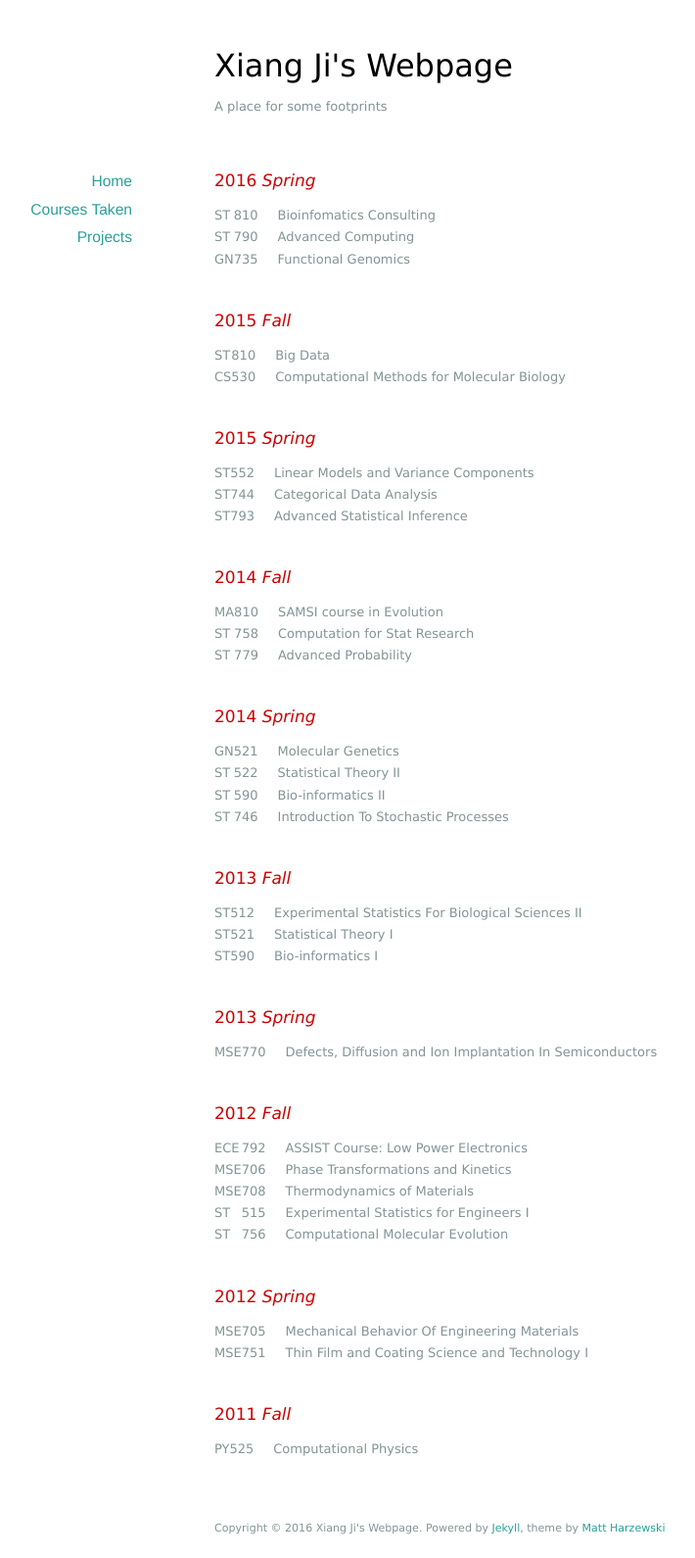
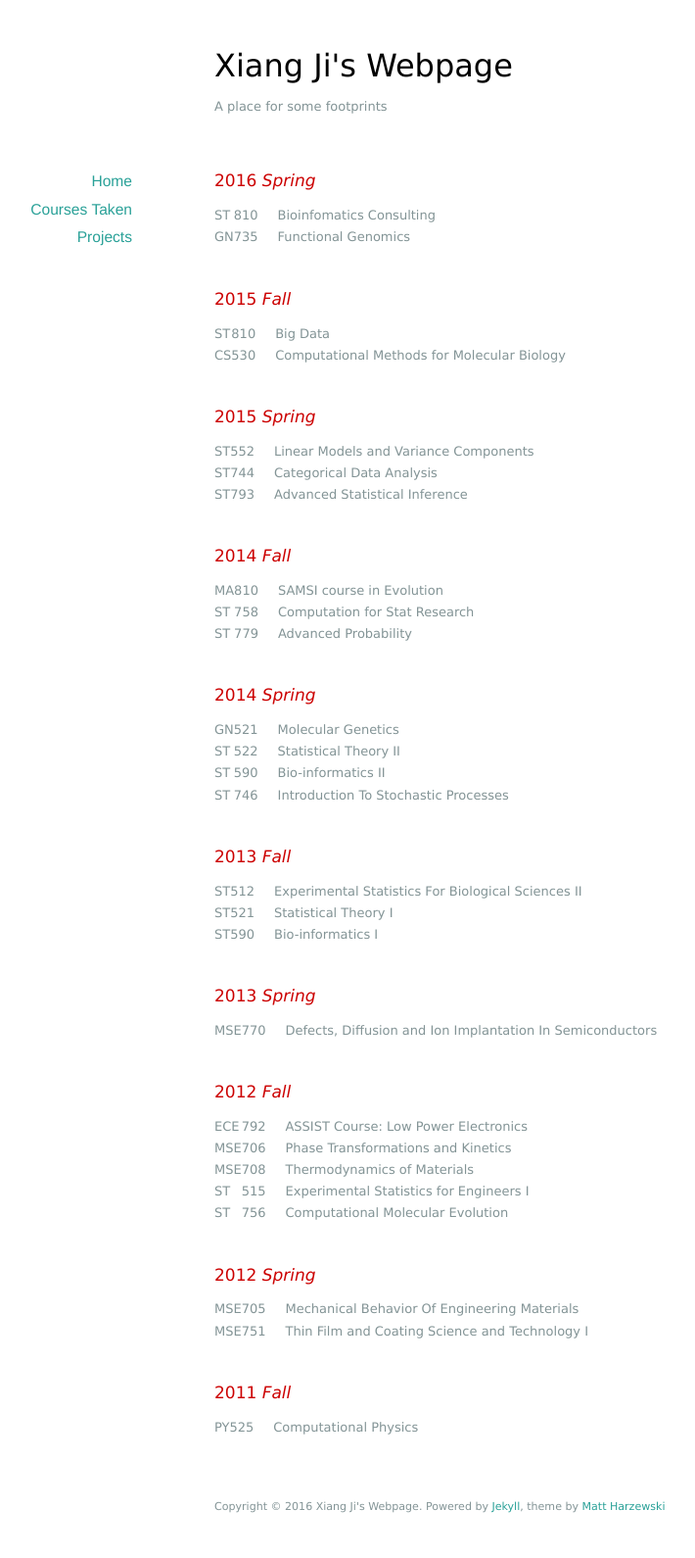
Before and after one commit to xiang-ji-ncsu/xiang-ji-ncsu.github.io, a Jekyll site: the page built from Courses/index.markdown, in a window 1280 px wide. Shown: the whole page at 98% size, without its empty margins (171-881 px from the left). Built offline with Jekyll 4.4.1, drawn with Linux system fonts in a browser that asks for light colours; nearby versions of some CDN libraries; after the commit the page ends 1567 px from its top, so only the background shows below that.

Commit message:
drop one course

```diff
--- a/Courses/index.markdown
+++ b/Courses/index.markdown
@@ -7,7 +7,6 @@ title: Courses Taken
 
 ST | 810 | <code>&nbsp;&nbsp;&nbsp;</code>Bioinfomatics Consulting
 :------------- | :------------- |:-------------
-ST | 790 | <code>&nbsp;&nbsp;&nbsp;</code>Advanced Computing
 GN | 735 | <code>&nbsp;&nbsp;&nbsp;</code>Functional Genomics
 
 <br>
```
